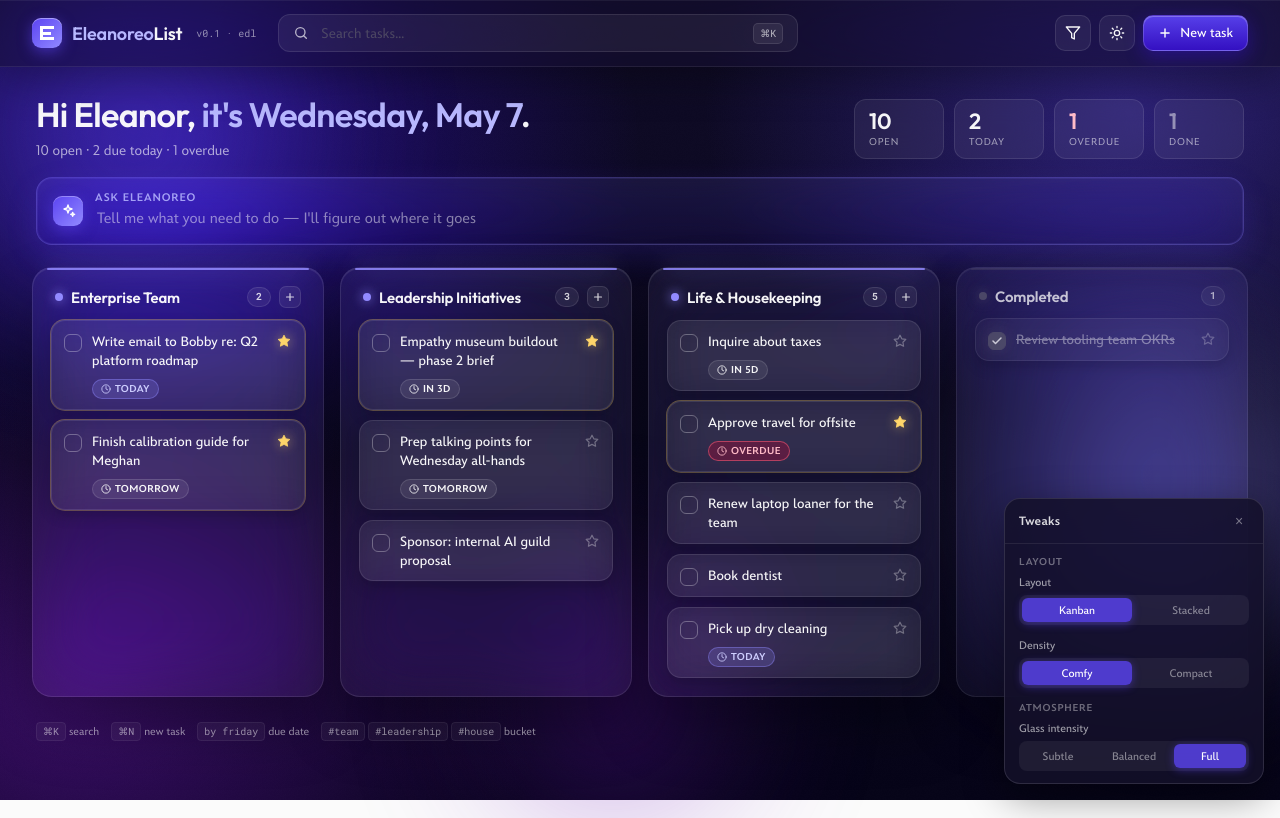
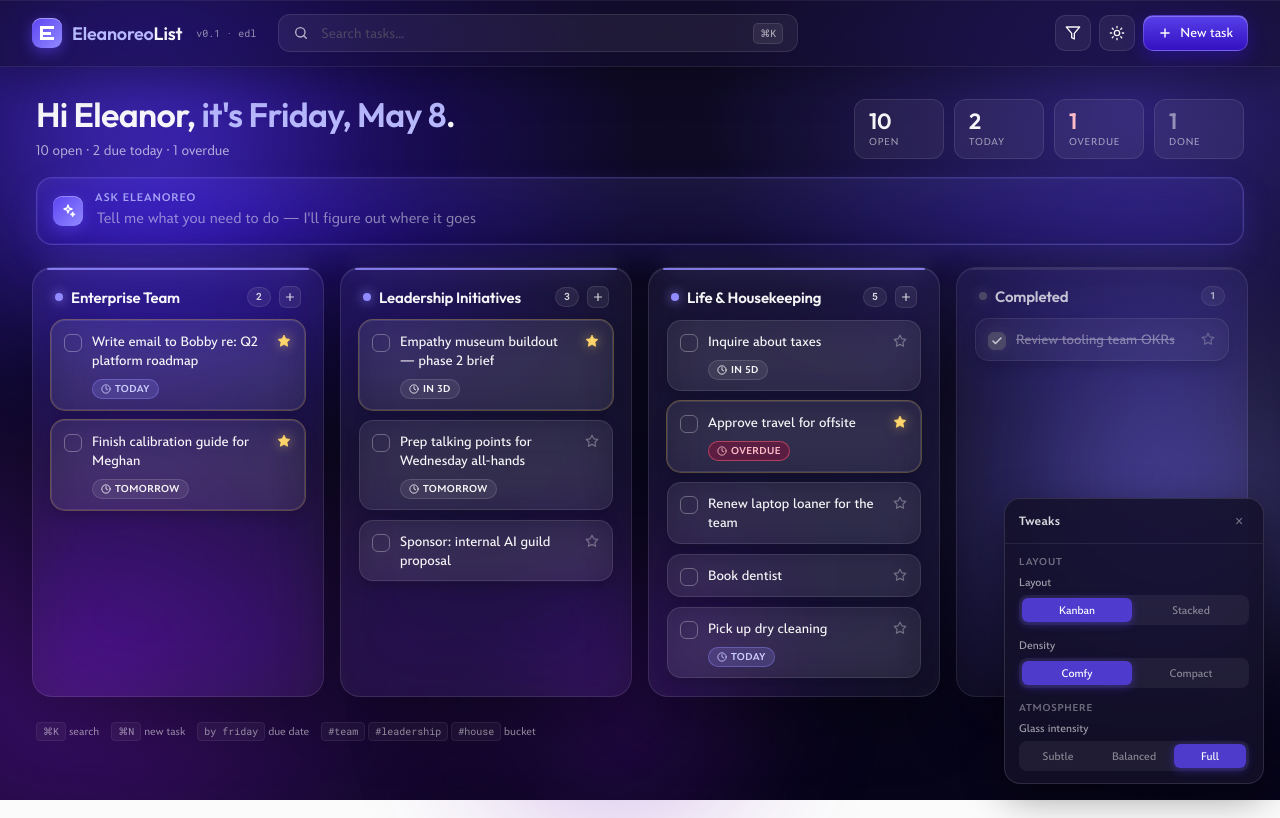
Before and after one commit to eleanoreo1-oss/eleanoreolist, a React (Vite) app: page / in a window 1280 px wide. Built offline with nearby package versions, Linux system fonts and the light colour scheme.

Commit message:
Show current date dynamically in greeting

```diff
--- a/src/App.jsx
+++ b/src/App.jsx
@@ -6,6 +6,8 @@ import TweaksPanel from './components/TweaksPanel.jsx';
 import { Search, Sun, Moon, Plus, Filter } from './icons.jsx';
 
 const TWEAKS_DEFAULTS = { layout: 'kanban', density: 'comfy', glass: 'full' };
+
+const TODAY = new Date().toLocaleDateString('en-US', { weekday: 'long', month: 'long', day: 'numeric' });
 
 export default function App() {
   const [theme, setTheme] = useState('dark');
@@ -196,7 +198,7 @@ export default function App() {
         {/* Page header */}
         <div className="page-head">
           <div>
-            <h1 className="page-title">Hi Eleanor, <em>it&apos;s Wednesday, May 7</em>.</h1>
+            <h1 className="page-title">Hi Eleanor, <em>it&apos;s {TODAY}</em>.</h1>
             <p className="page-sub">
               {stats.open} open · {stats.today} due today
               {stats.overdue > 0 ? ` · ${stats.overdue} overdue` : ''}
```
